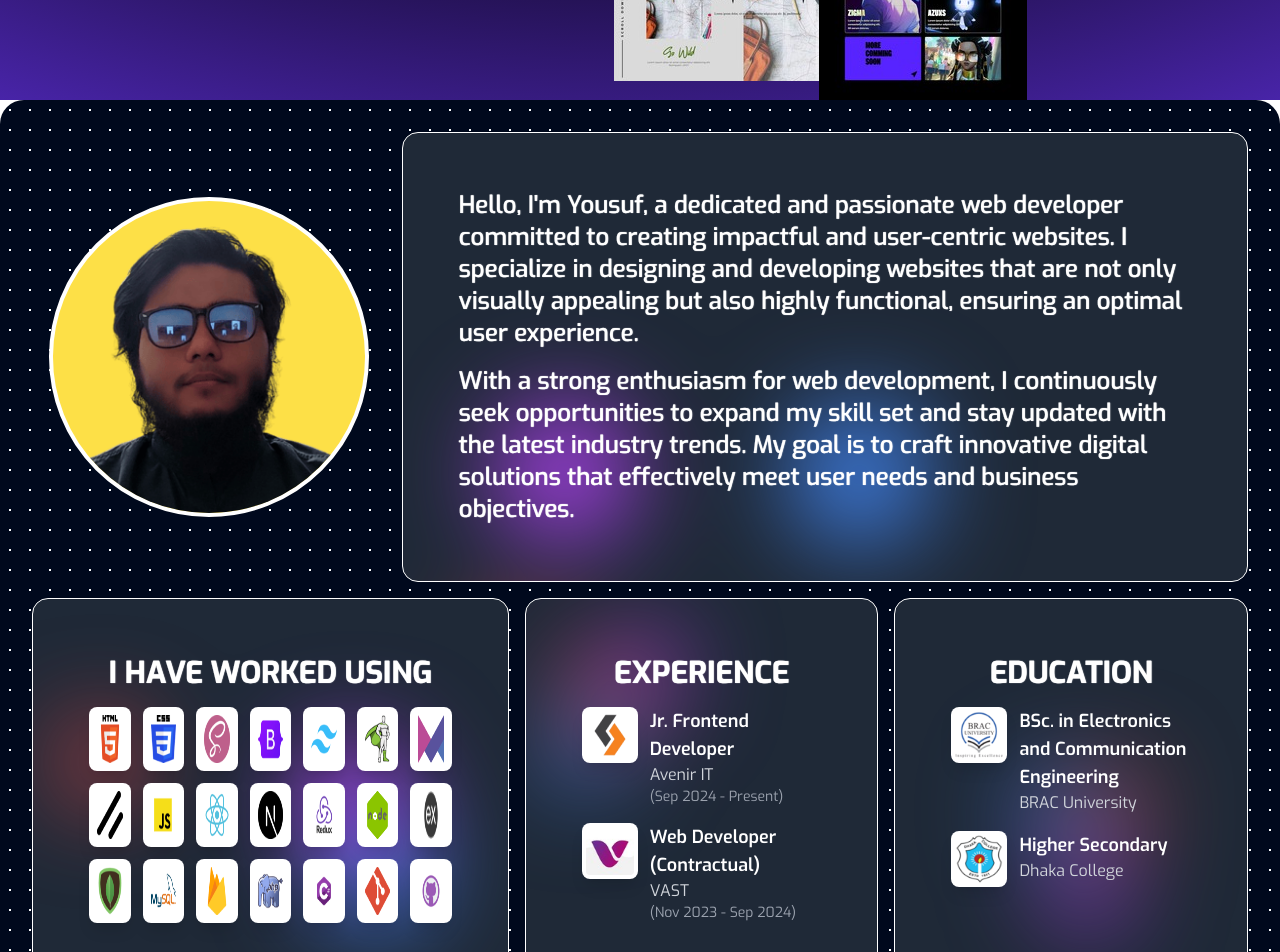
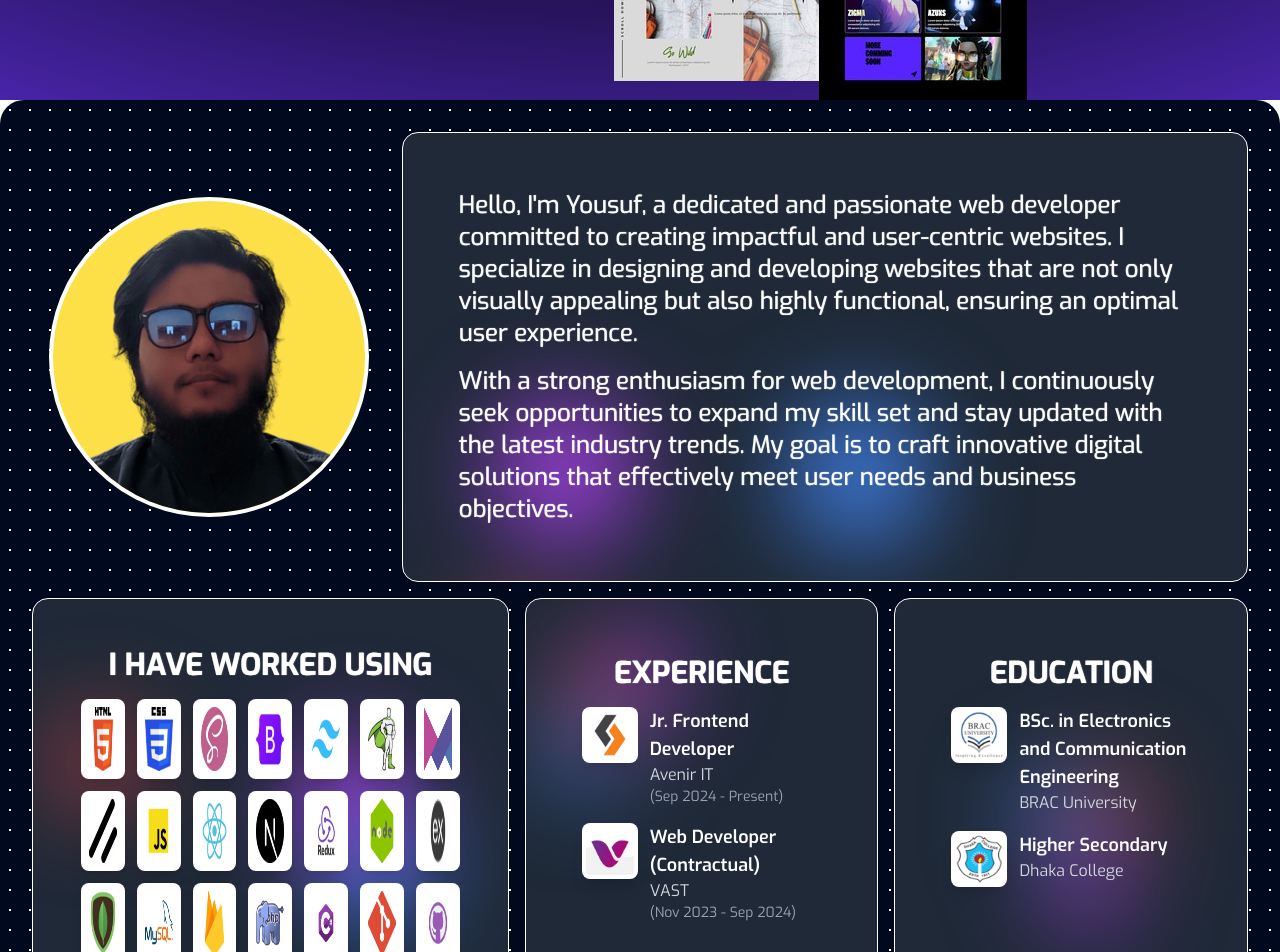
Before and after one commit to Yousuf-Mohammad/portfolio2, a Next.js app: page / in a window 1280 px wide. Shown: the part 700-1652 px from the top of the page. Built offline with nearby package versions, Linux system fonts and the light colour scheme.

Commit message:
icons and font weight fixed

```diff
--- a/components/About.jsx
+++ b/components/About.jsx
@@ -46,7 +46,7 @@ const About = () => {
         src={`/techStack/${tech}.png`}
         width={64} height={64}
         alt={tech}
-        className="h-8 sm:h-10 md:h-12 lg:h-16 w-auto bg-white shadow-lg rounded-lg p-1 md:p-2"
+        className="h-12 w-12 sm:h-16 sm:w-16 lg:h-14 lg:w-14 xl:h-20 xl:w-16 lg:h-20  bg-white shadow-lg rounded-lg p-1 md:p-2"
         loading="lazy"
       />
     ))
@@ -73,13 +73,13 @@ const About = () => {
         </div>
 
         {/* About Me */}
-        <BentoCard className="lg:col-span-7 lg:row-span-3 row-span-2 bg-gray-800 p-4 md:p-6">
-          <p className="text-sm sm:text-base md:text-lg lg:text-xl xl:text-2xl font-medium leading-relaxed text-stroke">
+        <BentoCard className="lg:col-span-7 lg:row-span-3 row-span-2 bg-gray-800 p-4 md:p-6 lg:justify-center ">
+          <p className="text-sm sm:text-base md:text-lg lg:text-xl xl:text-2xl font-normal leading-relaxed text-stroke">
             Hello, I'm Yousuf, a dedicated and passionate web developer committed to creating impactful and user-centric websites.
             I specialize in designing and developing websites that are not only visually appealing but also highly functional,
             ensuring an optimal user experience.
           </p>
-          <p className="text-sm sm:text-base md:text-lg lg:text-xl xl:text-2xl font-medium leading-relaxed mt-2 md:mt-4 text-stroke">
+          <p className="text-sm sm:text-base md:text-lg lg:text-xl xl:text-2xl font-normal leading-relaxed mt-2 md:mt-4 text-stroke">
             With a strong enthusiasm for web development, I continuously seek opportunities to expand my skill set and stay updated
             with the latest industry trends. My goal is to craft innovative digital solutions that effectively meet user needs and
             business objectives.
@@ -87,9 +87,9 @@ const About = () => {
         </BentoCard>
 
         {/* Tech Stack */}
-        <BentoCard className="lg:col-span-4 lg:row-span-3 row-span-2 bg-gray-800 p-4 md:p-6">
+        <BentoCard className="lg:col-span-4 lg:row-span-3 row-span-2 bg-gray-800 p-4 md:p-4">
           <h1 className="text-xl md:text-2xl lg:text-3xl font-bold text-center uppercase mb-4 text-stroke ">I have worked using</h1>
-          <div className="grid grid-cols-4 sm:grid-cols-5 md:grid-cols-6 lg:grid-cols-7 gap-2 md:gap-3">
+          <div className="grid grid-cols-4 sm:grid-cols-5 lg:grid-cols-5 xl:grid-cols-7 gap-2 md:gap-3">
             {techStackImages}
           </div>
         </BentoCard>
```
